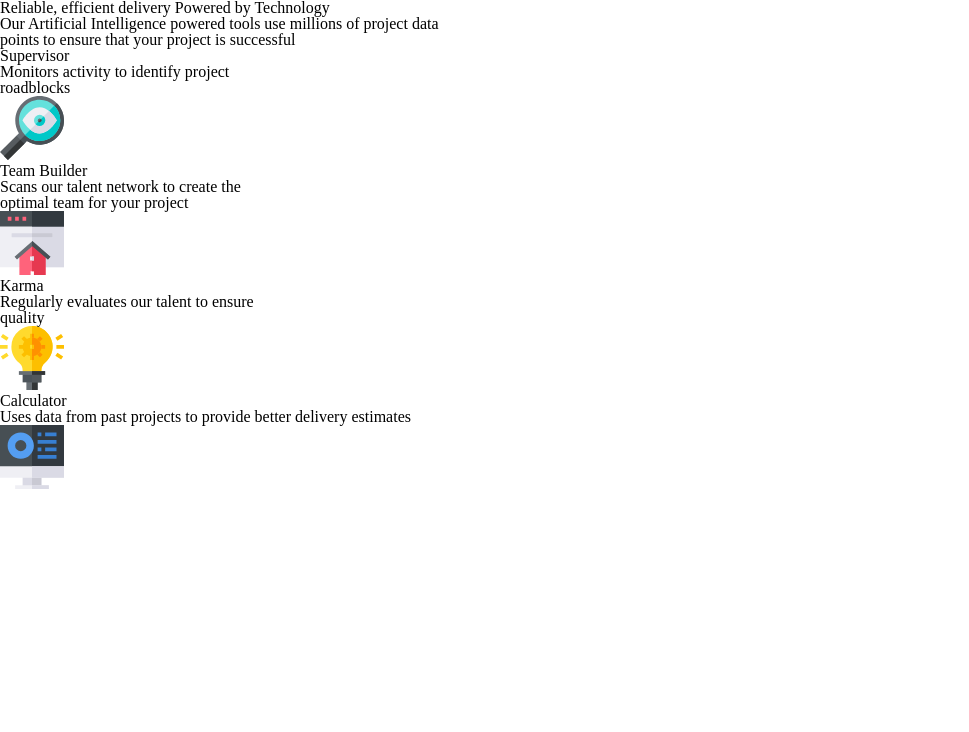
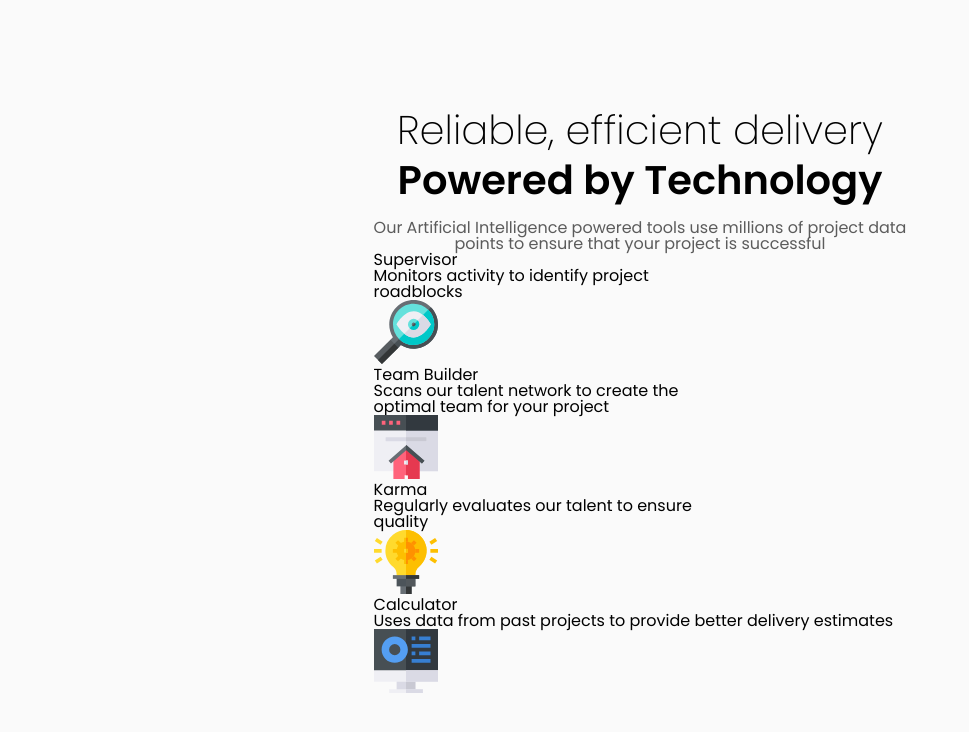
Before and after one commit to mccartheney/Four-card-feature-section, a plain HTML site: page index.html in a window 1280 px wide. Shown: the whole page, without its empty margins (0-969 px from the left). Drawn offline with Linux system fonts and the light colour scheme.

Commit message:
header customization finalized

```diff
--- a/index.html
+++ b/index.html
@@ -15,7 +15,7 @@
   <main>
     <div class="main_header">
       <h1>
-        Reliable, efficient delivery
+        Reliable, efficient delivery <br class="desktop">
         <span>
           Powered by Technology
         </span>
--- a/src/css/style.css
+++ b/src/css/style.css
@@ -0,0 +1,42 @@
+@import url('https://fonts.googleapis.com/css2?family=Poppins:wght@200;400;600&display=swap');
+
+:root {
+    --Red: hsl(0, 78%, 62%);
+    --Cyan: hsl(180, 62%, 55%);
+    --Orange: hsl(34, 97%, 64%);
+    --Blue: hsl(212, 86%, 64%);
+
+    --Very-Dark-Blue: hsl(234, 12;%, 34%)
+    --Grayish-Blue: hsl(229, 6%, 66%);
+    --Very-Light-Gray: hsl(0, 0%, 98%);
+}
+
+body {
+    display: flex;
+    align-items: center;
+    justify-content: center;
+    min-height: 100vh;
+    font-family: 'Poppins', sans-serif;
+    background-color: var(--Very-Light-Gray);
+}
+
+.main_header {
+    text-align: center;
+}
+
+.main_header h1 {
+    font-size: 40px;
+    font-weight: 200;
+    color: var(--Very-Dark-Blue);
+    line-height: 50px;
+    margin-bottom: 15px;
+}
+
+.main_header h1 span {
+    font-weight: 600;
+}
+
+.main_header p {
+    font-weight: 400;
+    color: rgba(0, 0, 0, 0.637);
+}
```
